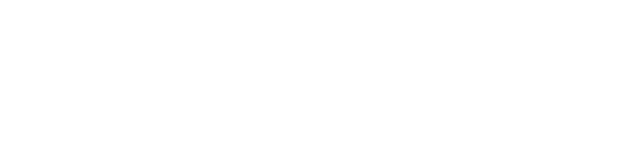
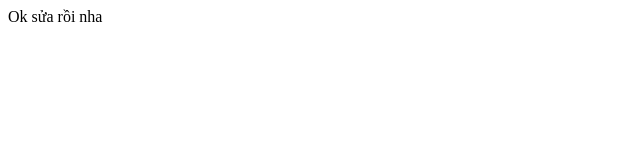
Before and after one commit to hxtrongg/homework, a plain HTML site: page ALL/DAY1/index.html in a window 1280 px wide. Shown: the whole page, without its empty margins (0-640 px from the left). Drawn offline with Linux system fonts and the light colour scheme.

Commit message:
The second commit

```diff
--- a/ALL/DAY1/index.html
+++ b/ALL/DAY1/index.html
@@ -4,6 +4,7 @@
     <meta charset="UTF-8">
     <meta name="viewport" content="width=device-width, initial-scale=1.0">
     <title>Document</title>
+    <Div>Ok sửa rồi nha </Div>
 </head>
 <body>
 
```
